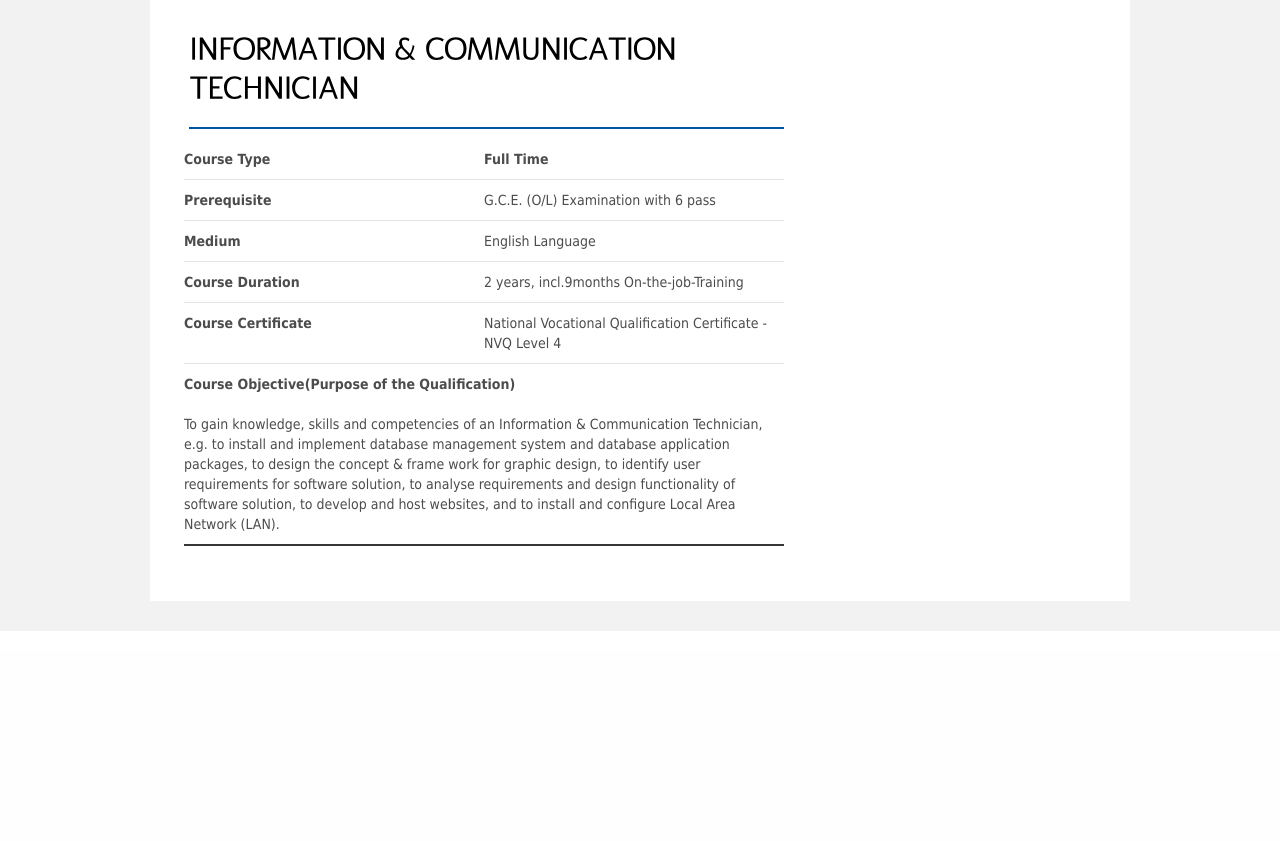
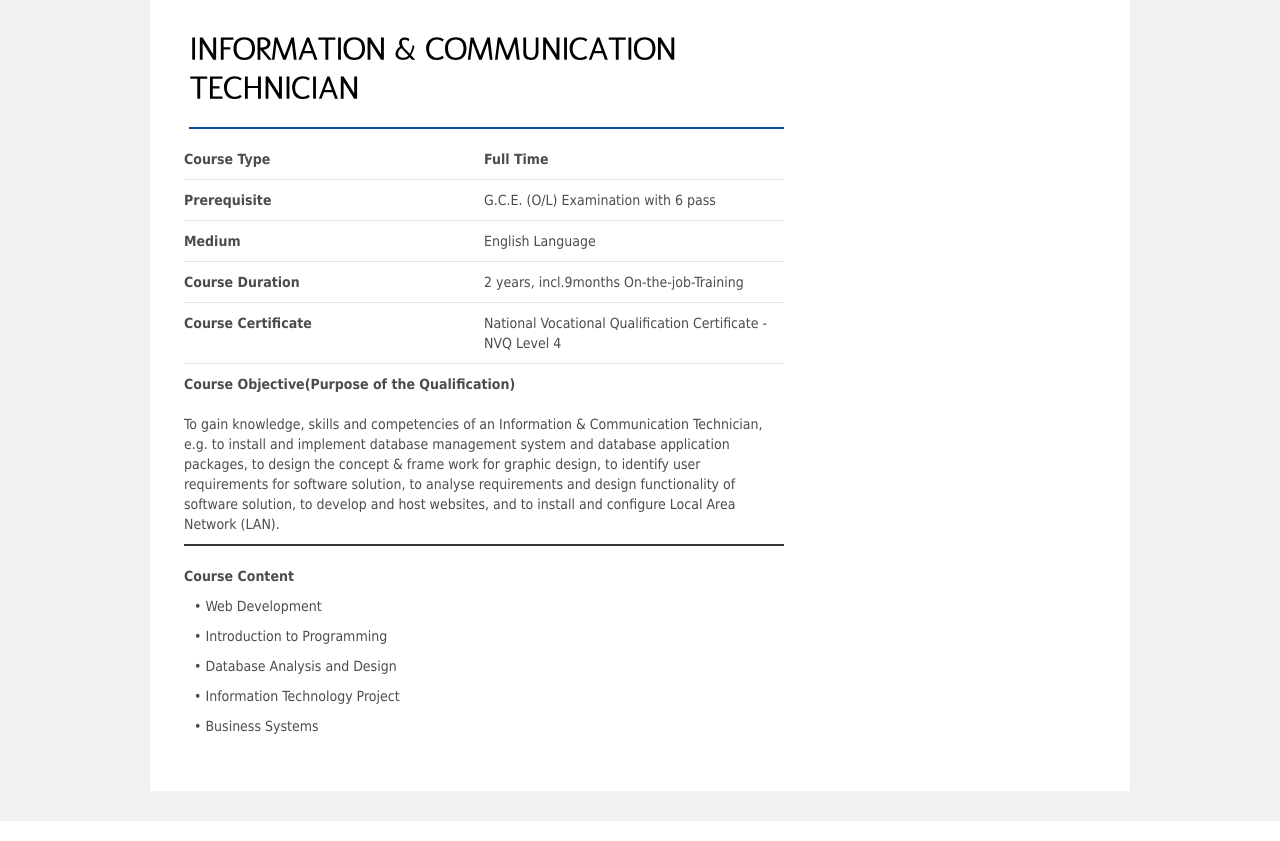
Before and after one commit to ushirask/vtc, a PHP site: page /courses/information-communication-technology.php in a window 1280 px wide. Shown: the part 377-1218 px from the top of the page. Before the commit the page ends 923 px from the top, so only its background shows below. Run offline with PHP 8.4, Linux system fonts and the light colour scheme.

Commit message:
Update information-communication-technology.php

```diff
--- a/courses/information-communication-technology.php
+++ b/courses/information-communication-technology.php
@@ -43,6 +43,18 @@
                   <td class="table-course-objective" colspan="2">To gain knowledge, skills and competencies of an Information & Communication Technician, e.g. to install and implement database management system and database application packages, to design the concept & frame work for graphic design, to identify user requirements for software solution, to analyse requirements and design functionality of software solution, to develop and host websites, and to install and configure Local Area Network (LAN).</td>
                 </tr>
               </table>
+              <ul class="list-course-content">
+                <li class="course-content-header"><Strong>Course Content</Strong></label>
+
+
+                <li class="course-content">Web Development</li>
+
+                <li class="course-content">Introduction to Programming</li>
+                <li class="course-content">Database Analysis and Design</li>
+                <li class="course-content">Information Technology Project</li>
+                <li class="course-content">Business Systems</li>
+              </ul>
+
 
             </div>
             </div>
```
